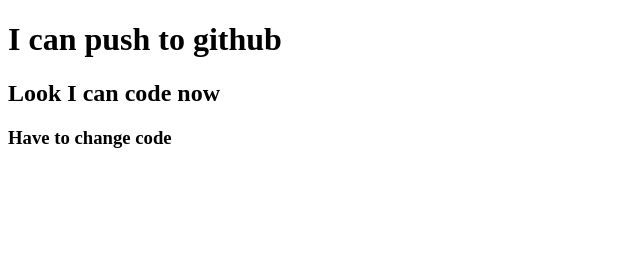
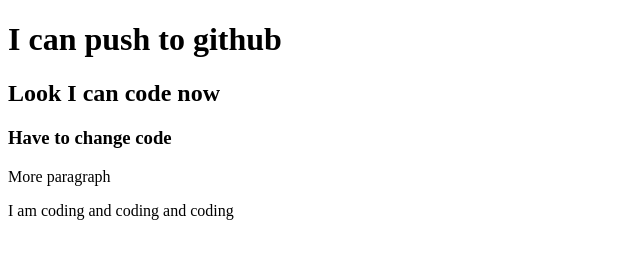
Before and after one commit to AkfashKhan/my-second-repo, a plain HTML site: page index.html in a window 1280 px wide. Shown: the whole page, without its empty margins (0-640 px from the left). Drawn offline with Linux system fonts and the light colour scheme.

Commit message:
style added

```diff
--- a/index.html
+++ b/index.html
@@ -10,6 +10,8 @@
     <h1>I can push to github</h1>
     <h2>Look I can code now</h2>
     <h3>Have to change code</h3>
+    <p>More paragraph</p>
+    <p>I am coding and coding and coding</p>
 
 </body>
 </html>
```
Also changed, not shown: style.css (added).
